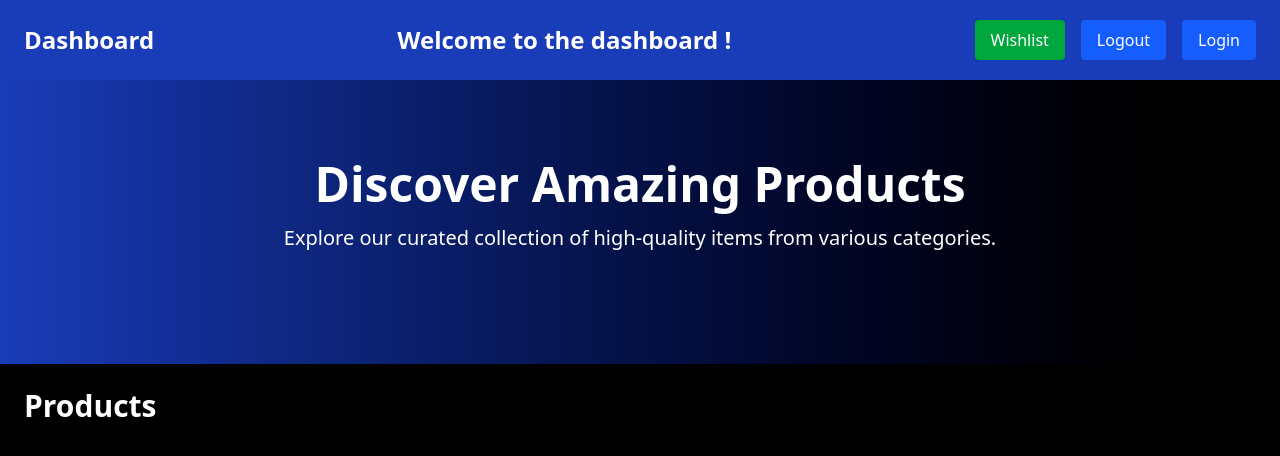
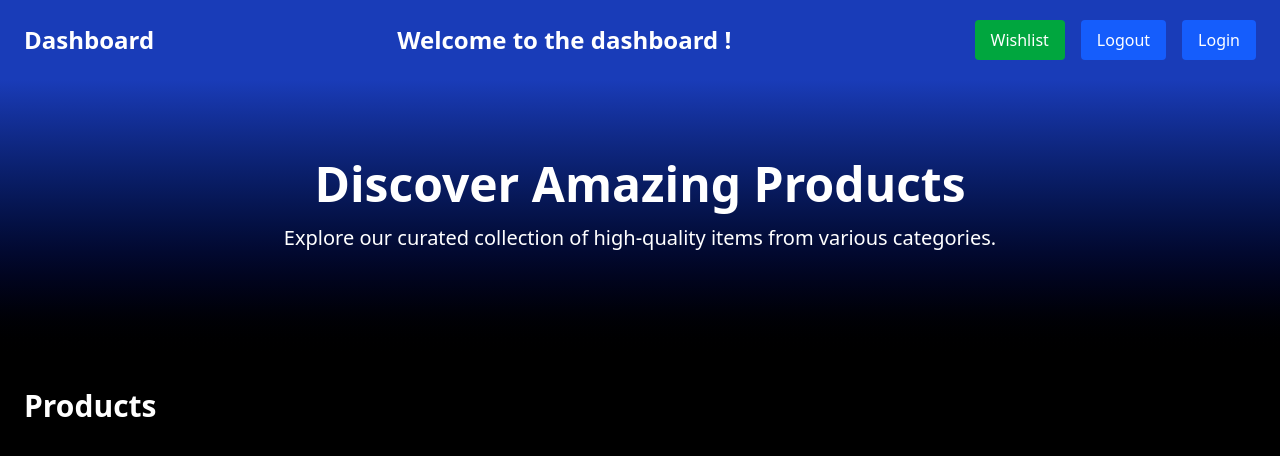
Before and after one commit to Hafiz1110/gataunjer, a website: page index.html in a window 1280 px wide. Drawn offline with Linux system fonts and the light colour scheme; no server answers.

Commit message:
silithitam

```diff
--- a/index.html
+++ b/index.html
@@ -43,7 +43,7 @@
   </div>
 </div>
 
-<section class="bg-gradient-to-r from-blue-800 to-black text-white py-10 sm:py-20 px-4 sm:px-0">
+<section class="bg-gradient-to-b from-blue-800 to-black text-white py-10 sm:py-20 px-4 sm:px-0">
   <div class="container mx-auto text-center">
     <h1 class="text-3xl sm:text-5xl font-bold mb-3 sm:mb-4">Discover Amazing Products</h1>
     <p class="text-base sm:text-xl mb-6 sm:mb-8">Explore our curated collection of high-quality items from various categories.</p>
```
Also changed, not shown: dist/js/product.js, dist/product-detail.html (added), dist/style.css.
